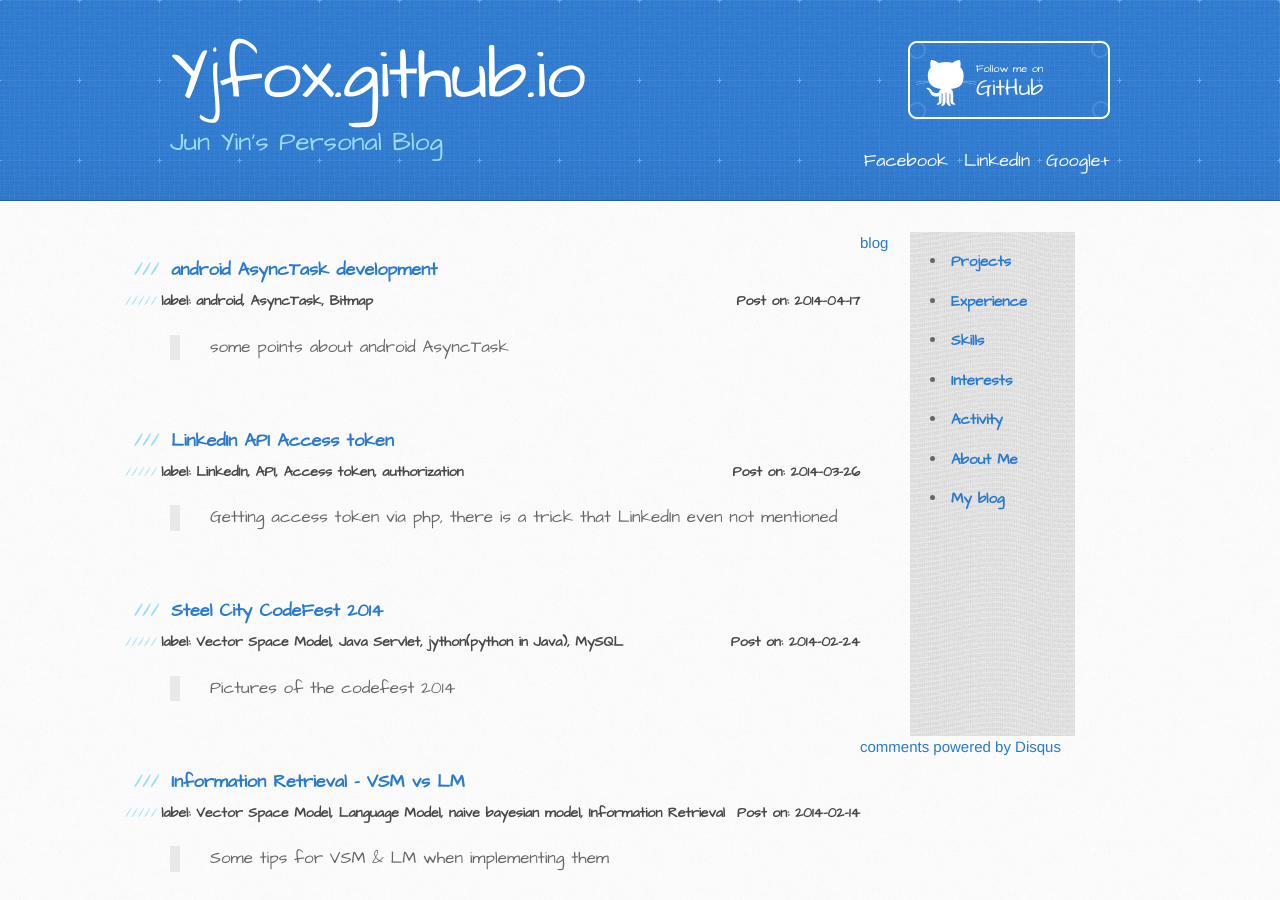
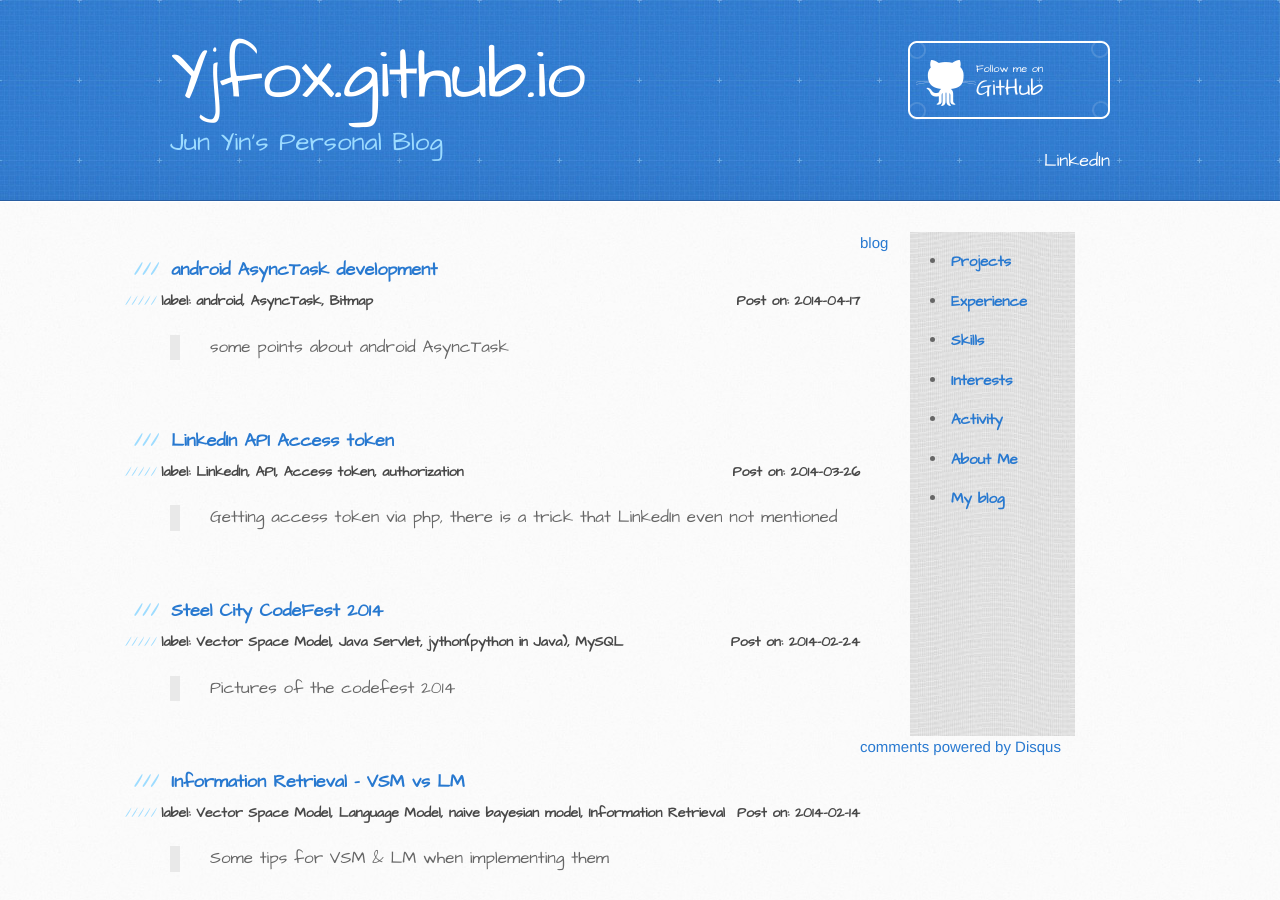
Before and after one commit to yjfox/yjfox.github.io, a Jekyll site: the page built from index.html, in a window 1280 px wide and 900 px high. Built offline with Jekyll 4.4.1, drawn with Linux system fonts in a browser that asks for light colours; Markdown is read by kramdown in place of the engine named in the settings; comment, search, counter and statistics services are not loaded.

Commit message:
Update default.html

```diff
--- a/_layouts/default.html
+++ b/_layouts/default.html
@@ -23,9 +23,7 @@
         <h2>Jun Yin's Personal Blog </h2>
         <a href="https://github.com/yjfox" class="button"><small>Follow me on</small>GitHub</a>
       <div id="link">
-        <a href="http://www.facebook.com/junyin6" class="click" target="_blank">Facebook</a>
-        <a href="http://www.linkedin.com/profile/view?id=120328825" class="click" target="_blank">LinkedIn</a>
-        <a href="http://plus.google.com/105408507957176728701" class="click" target="_blank">Google+</a>
+        <a href="https://www.linkedin.com/in/jun-yin-8a136a34/" class="click" target="_blank">LinkedIn</a>
       </div>
       </div>
     </header>
```
